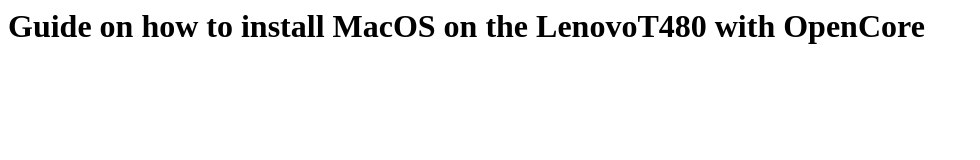
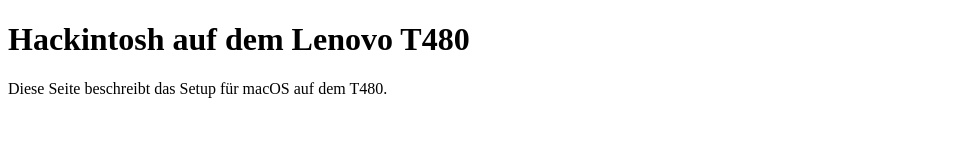
Before and after one commit to Hacintosh-better-as-Windows/Hackintosh-on-T480.github.io, a plain HTML site: page index.html in a window 1280 px wide. Shown: the whole page, without its empty margins (0-980 px from the left). Drawn offline with Linux system fonts and the light colour scheme.

Commit message:
Update index.html

```diff
--- a/index.html
+++ b/index.html
@@ -1,9 +1,11 @@
+<!DOCTYPE html>
 <html>
-    <head>
-        <title>Hackintosh>Windows</title>
-    </head>
-
-    <body>
-        <h1>Guide on how to install MacOS on the LenovoT480 with OpenCore</h1>
-    </body>
+<head>
+  <meta charset="UTF-8">
+  <title>Hackintosh T480</title>
+</head>
+<body>
+  <h1>Hackintosh auf dem Lenovo T480</h1>
+  <p>Diese Seite beschreibt das Setup für macOS auf dem T480.</p>
+</body>
 </html>
```
